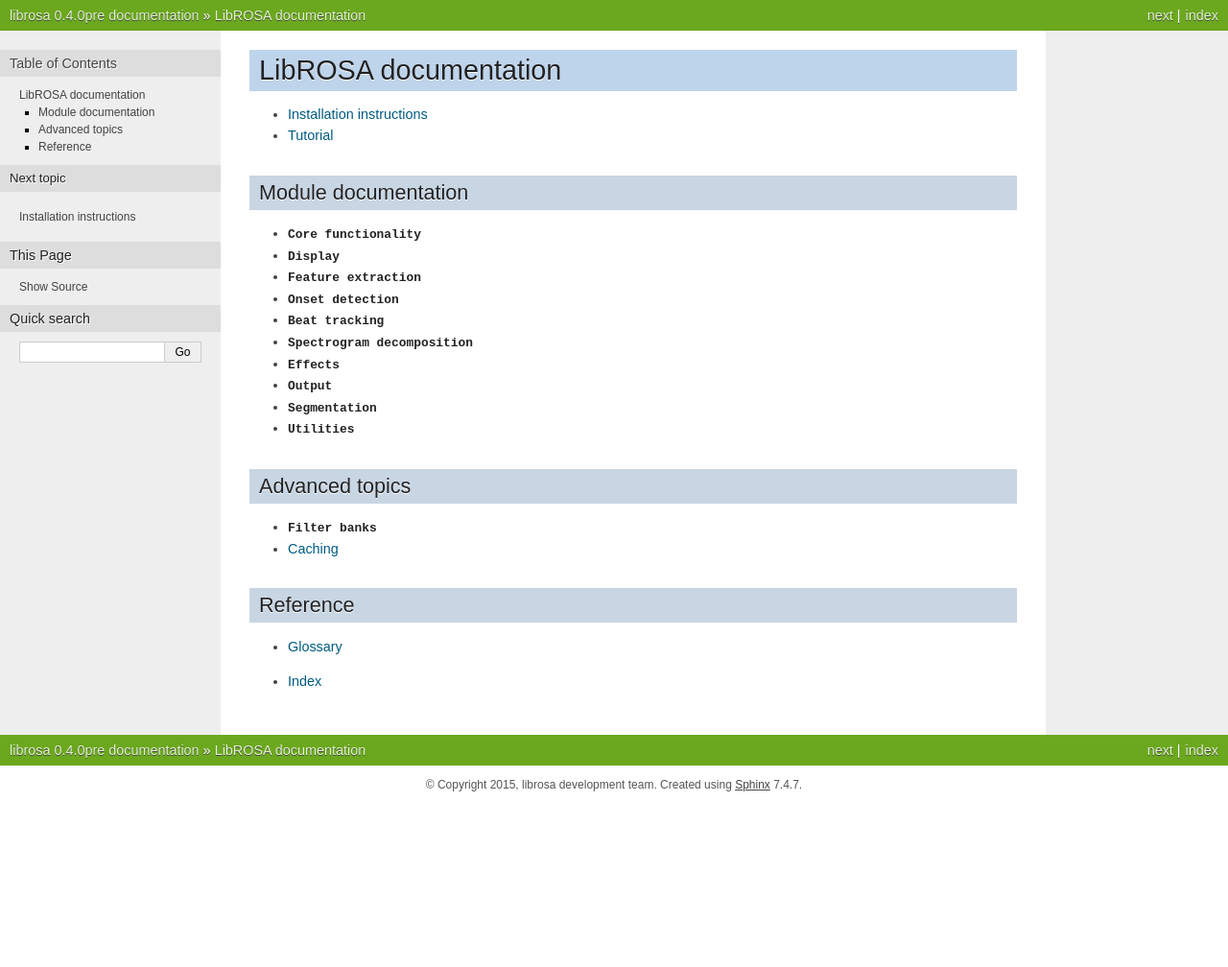
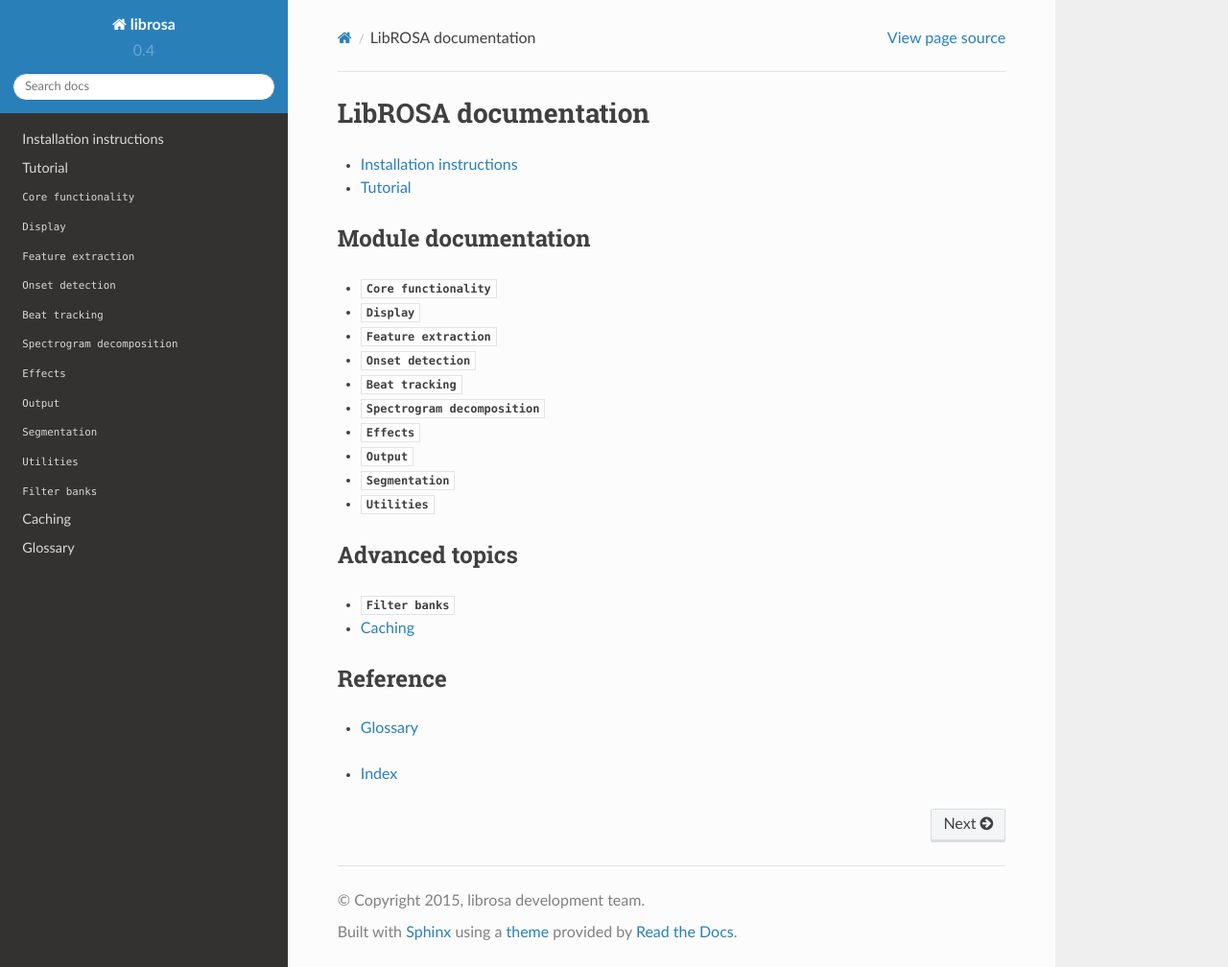
Before and after one commit to librosa/librosa, a Sphinx documentation site: the page built from docs/index.rst, in a window 1280 px wide and 1008 px high. Shown: the whole window at 96% size. Built offline with Sphinx 7.4.7 and the Read the Docs theme 2.0.0, drawn with Linux system fonts in a browser that asks for light colours.

Commit message:
switched to RTD theme

```diff
--- a/docs/conf.py
+++ b/docs/conf.py
@@ -198,8 +198,10 @@
     MOCK_MODULES = ['argparse', 'numpy', 'scipy', 'freetype', 'matplotlib']
     sys.modules.update((mod_name, Mock()) for mod_name in MOCK_MODULES)
 else:
-    html_theme = 'nature'
-
+#     html_theme = 'nature'
+    import sphinx_rtd_theme
+    html_theme = 'sphinx_rtd_theme'
+    html_theme_path = [sphinx_rtd_theme.get_html_theme_path()]
 # The theme to use for HTML and HTML Help pages.  See the documentation for
 # a list of builtin themes.
 # import sphinx_bootstrap_theme
--- a/setup.py
+++ b/setup.py
@@ -40,6 +40,6 @@
     ],
     extras_require={
         'resample': 'scikits.samplerate>=0.3',
-        'docs': ['numpydoc', 'seaborn']
+        'docs': ['numpydoc', 'seaborn', 'sphinx_rtd_theme']
     }
 )
```
